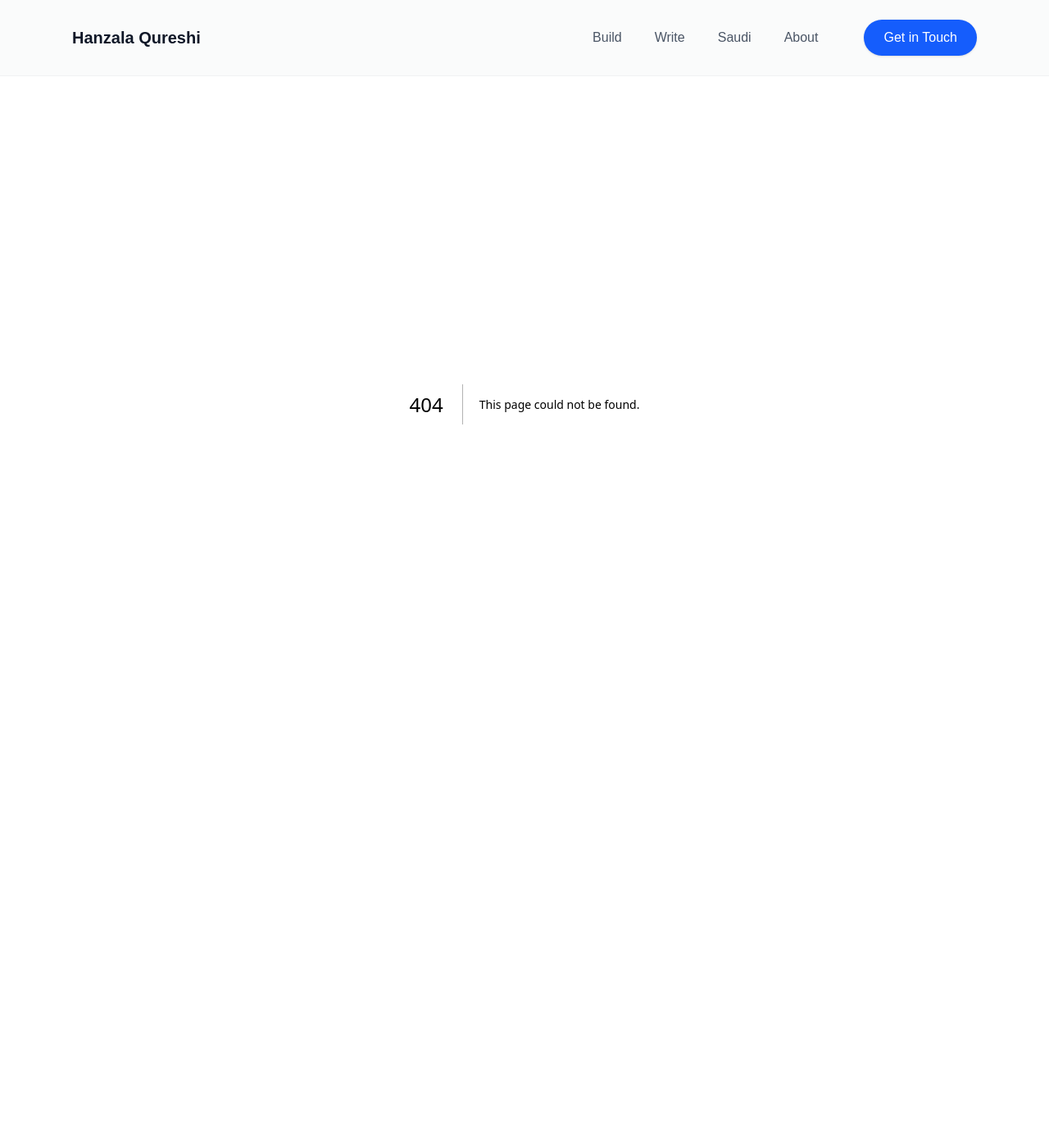
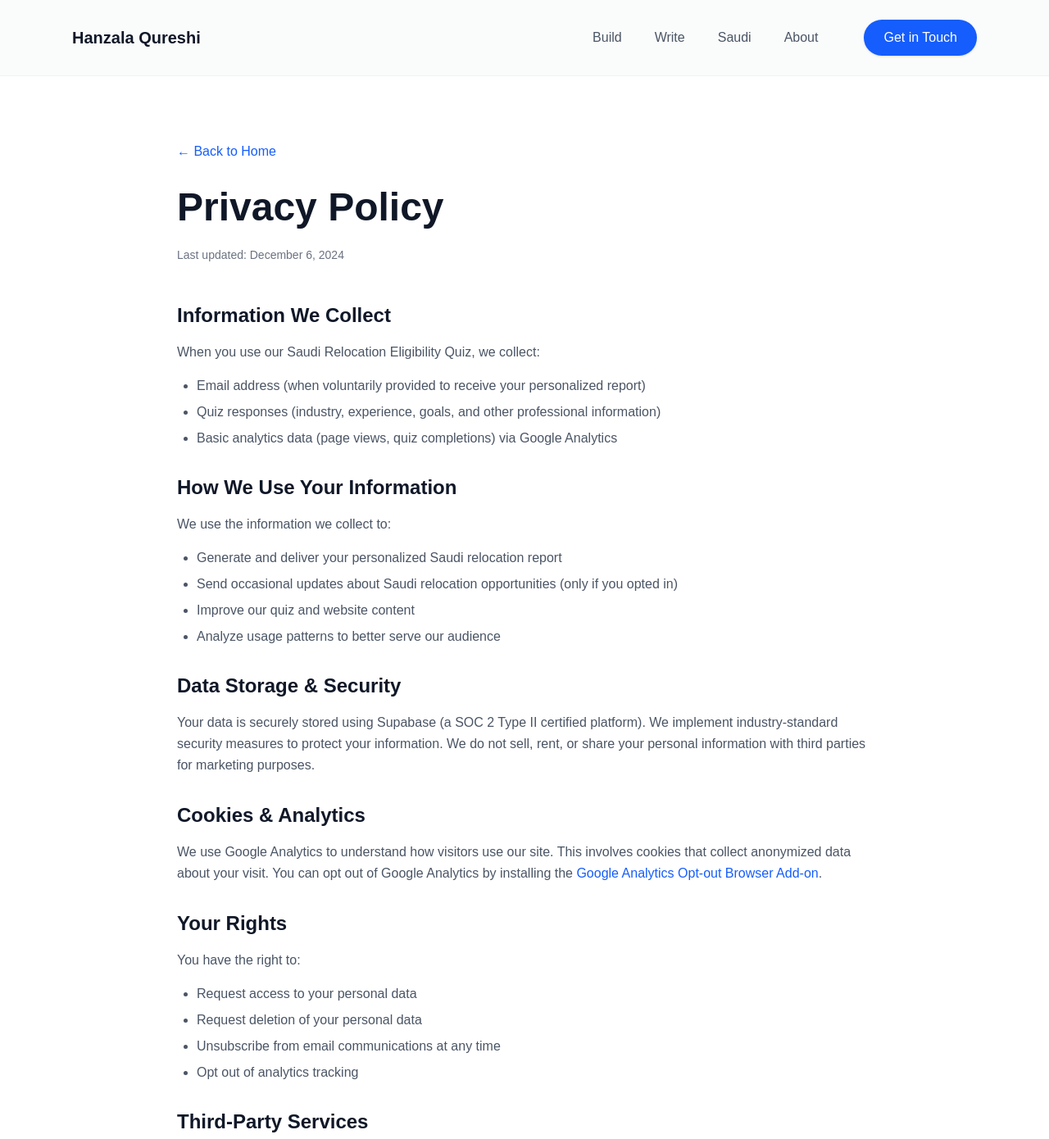
Before and after one commit to inboxie/hanzalaqureshi-site, a Next.js app: page /privacy in a window 1280 px wide. Before the commit this address had no page. Shown: the top 1390 px of the page at 82% size. Before the commit the page ends 893 px from the top, so only its background shows below. Built offline with nearby package versions, Linux system fonts and the light colour scheme.

Commit message:
Add privacy policy page

```diff
--- /dev/null
+++ b/app/privacy/page.tsx
@@ -0,0 +1,107 @@
+import Link from "next/link";
+
+export default function Privacy() {
+  return (
+    <div className="min-h-screen bg-white dark:bg-gray-900">
+      <div className="max-w-4xl mx-auto px-6 py-20">
+        <Link href="/" className="text-blue-600 dark:text-blue-400 hover:underline mb-8 inline-block font-medium">
+          ← Back to Home
+        </Link>
+
+        <h1 className="text-5xl font-bold mb-6 text-gray-900 dark:text-white">Privacy Policy</h1>
+        <p className="text-sm text-gray-500 dark:text-gray-500 mb-12">Last updated: December 6, 2024</p>
+
+        <div className="prose prose-lg dark:prose-invert max-w-none space-y-8">
+          <section>
+            <h2 className="text-2xl font-bold mb-4 text-gray-900 dark:text-white">Information We Collect</h2>
+            <p className="text-gray-600 dark:text-gray-400 leading-relaxed mb-4">
+              When you use our Saudi Relocation Eligibility Quiz, we collect:
+            </p>
+            <ul className="list-disc pl-6 text-gray-600 dark:text-gray-400 space-y-2">
+              <li>Email address (when voluntarily provided to receive your personalized report)</li>
+              <li>Quiz responses (industry, experience, goals, and other professional information)</li>
+              <li>Basic analytics data (page views, quiz completions) via Google Analytics</li>
+            </ul>
+          </section>
+
+          <section>
+            <h2 className="text-2xl font-bold mb-4 text-gray-900 dark:text-white">How We Use Your Information</h2>
+            <p className="text-gray-600 dark:text-gray-400 leading-relaxed mb-4">
+              We use the information we collect to:
+            </p>
+            <ul className="list-disc pl-6 text-gray-600 dark:text-gray-400 space-y-2">
+              <li>Generate and deliver your personalized Saudi relocation report</li>
+              <li>Send occasional updates about Saudi relocation opportunities (only if you opted in)</li>
+              <li>Improve our quiz and website content</li>
+              <li>Analyze usage patterns to better serve our audience</li>
+            </ul>
+          </section>
+
+          <section>
+            <h2 className="text-2xl font-bold mb-4 text-gray-900 dark:text-white">Data Storage & Security</h2>
+            <p className="text-gray-600 dark:text-gray-400 leading-relaxed">
+              Your data is securely stored using Supabase (a SOC 2 Type II certified platform). We implement industry-standard security measures to protect your information. We do not sell, rent, or share your personal information with third parties for marketing purposes.
+            </p>
+          </section>
+
+          <section>
+            <h2 className="text-2xl font-bold mb-4 text-gray-900 dark:text-white">Cookies & Analytics</h2>
+            <p className="text-gray-600 dark:text-gray-400 leading-relaxed">
+              We use Google Analytics to understand how visitors use our site. This involves cookies that collect anonymized data about your visit. You can opt out of Google Analytics by installing the <a href="https://tools.google.com/dlpage/gaoptout" target="_blank" rel="noopener noreferrer" className="text-blue-600 hover:underline">Google Analytics Opt-out Browser Add-on</a>.
+            </p>
+          </section>
+
+          <section>
+            <h2 className="text-2xl font-bold mb-4 text-gray-900 dark:text-white">Your Rights</h2>
+            <p className="text-gray-600 dark:text-gray-400 leading-relaxed mb-4">
+              You have the right to:
+            </p>
+            <ul className="list-disc pl-6 text-gray-600 dark:text-gray-400 space-y-2">
+              <li>Request access to your personal data</li>
+              <li>Request deletion of your personal data</li>
+              <li>Unsubscribe from email communications at any time</li>
+              <li>Opt out of analytics tracking</li>
+            </ul>
+          </section>
+
+          <section>
+            <h2 className="text-2xl font-bold mb-4 text-gray-900 dark:text-white">Third-Party Services</h2>
+            <p className="text-gray-600 dark:text-gray-400 leading-relaxed mb-4">
+              We use the following third-party services:
+            </p>
+            <ul className="list-disc pl-6 text-gray-600 dark:text-gray-400 space-y-2">
+              <li><strong>Supabase</strong> - Data storage and authentication</li>
+              <li><strong>Google Analytics</strong> - Website analytics</li>
+              <li><strong>Vercel</strong> - Website hosting</li>
+              <li><strong>YouTube</strong> - Embedded videos</li>
+            </ul>
+            <p className="text-gray-600 dark:text-gray-400 leading-relaxed mt-4">
+              These services have their own privacy policies governing how they handle data.
+            </p>
+          </section>
+
+          <section>
+            <h2 className="text-2xl font-bold mb-4 text-gray-900 dark:text-white">Children's Privacy</h2>
+            <p className="text-gray-600 dark:text-gray-400 leading-relaxed">
+              Our services are not directed at children under 18. We do not knowingly collect personal information from children. If you believe a child has provided us with personal information, please contact us.
+            </p>
+          </section>
+
+          <section>
+            <h2 className="text-2xl font-bold mb-4 text-gray-900 dark:text-white">Changes to This Policy</h2>
+            <p className="text-gray-600 dark:text-gray-400 leading-relaxed">
+              We may update this privacy policy from time to time. Changes will be posted on this page with an updated revision date.
+            </p>
+          </section>
+
+          <section>
+            <h2 className="text-2xl font-bold mb-4 text-gray-900 dark:text-white">Contact</h2>
+            <p className="text-gray-600 dark:text-gray-400 leading-relaxed">
+              If you have questions about this privacy policy or want to exercise your rights, contact me at: <Link href="/contact" className="text-blue-600 hover:underline">hanzalaqureshi.com/contact</Link>
+            </p>
+          </section>
+        </div>
+      </div>
+    </div>
+  );
+}
--- a/app/saudi/quiz/page.tsx
+++ b/app/saudi/quiz/page.tsx
@@ -788,7 +788,7 @@ export default function SaudiQuiz() {
 
               <label className="flex items-start gap-3 text-sm text-gray-600 dark:text-gray-400">
                 <input type="checkbox" required className="mt-1" />
-                <span>I agree to receive my personalized report and occasional updates about Saudi relocation.</span>
+                <span>I agree to receive my personalized report and occasional updates about Saudi relocation. <Link href="/privacy" className="text-blue-600 hover:underline">Privacy Policy</Link></span>
               </label>
 
               <button
```
